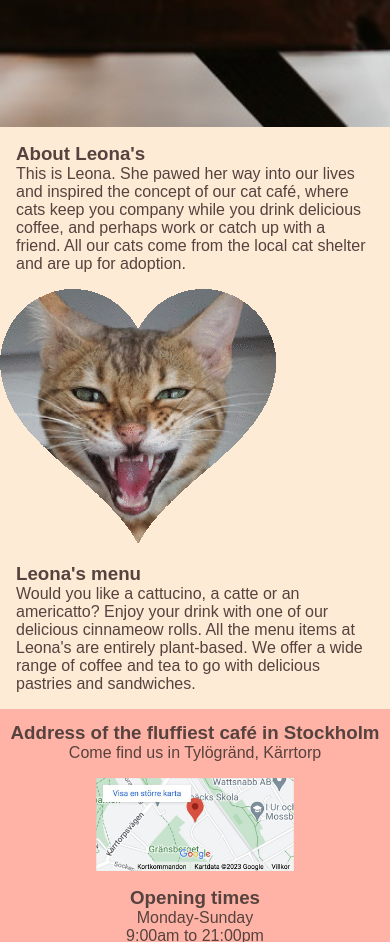
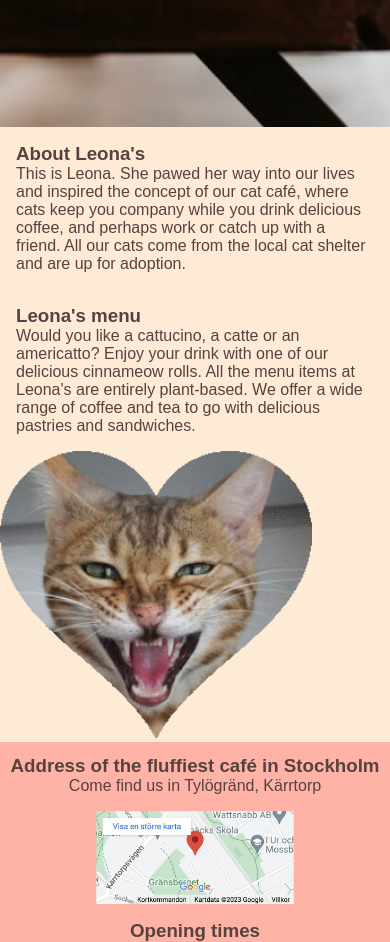
Before and after one commit to Ikayherce/Leonascatcafe, a plain HTML site: page index.html in a window 390 px wide. Shown: the part 820-1762 px from the top of the page. Drawn offline with Linux system fonts and the light colour scheme; a web font is replaced by a local one.

Commit message:
correct media query section about

```diff
--- a/assets/css/style.css
+++ b/assets/css/style.css
@@ -43,7 +43,6 @@ h1 {
 }
 
 #menu {
-    /*bullet points still show*/
     list-style-type: none;
     font-size: 120%;
 }
@@ -51,7 +50,6 @@ h1 {
 #menu>li {
     margin-bottom: 1em;
 }
-
 
 .active {
     border-bottom: 1px solid #56423E;
@@ -122,7 +120,7 @@ main {
 
 #leonaabout {
     margin: auto;
-    width:80;
+    width:80%;
 }
 
 /* Footer */
@@ -165,7 +163,6 @@ color: #56423E;
 
 /* Media query: tablets and larger (768px and up) */
 @media(min-width: 768px) {
-    /* Header */
        h1 {
         font-size: 300;
         padding-top: 1.1rem;
@@ -184,7 +181,7 @@ color: #56423E;
         }
         #menu > li {
          padding-left: 1rem;
-    }
+        }
     /*Media query is failing since change below appears in mobile screens too*/
          .nav-toggle-label{
          display: none;
@@ -194,7 +191,7 @@ color: #56423E;
          main {
     /* Push main content down to accommodate larger header */
           margin-top: 79px;
-    }
+        }
         .about {
             display:grid;
             grid-template-columns: auto auto auto;
@@ -209,12 +206,14 @@ color: #56423E;
          font-size: 100%;
          padding:1rem;
         }
-
+         /*Leona pic should be in the middle*/
         #leonaabout {
         display:flex;
         margin: auto;
         order: 0;
+        font-size: 100%;
         }
+
 
     /*Footer*/
          #footer {
--- a/index.html
+++ b/index.html
@@ -49,7 +49,7 @@
             </div>
         </section>
     <!--'About' section-->
-        <section id="about">
+        <section class="about">
                 <div class="abouttext">
                     <h3>About Leona's</h3>
                     <p>This is Leona. She pawed her way into our lives and inspired the concept of our cat café, where cats keep you company while you drink delicious coffee, and perhaps work or catch up with a friend. All our cats come from the local cat shelter and are up for adoption. </p>
```
